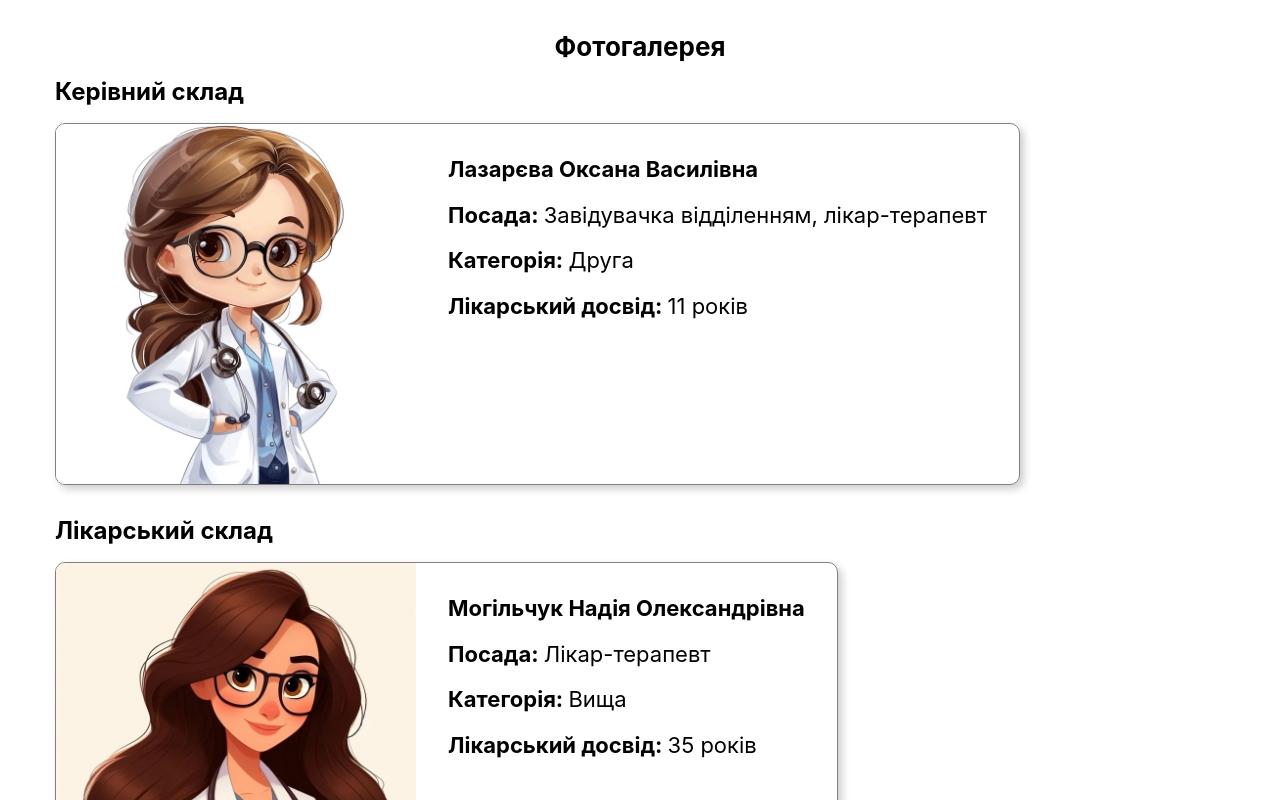
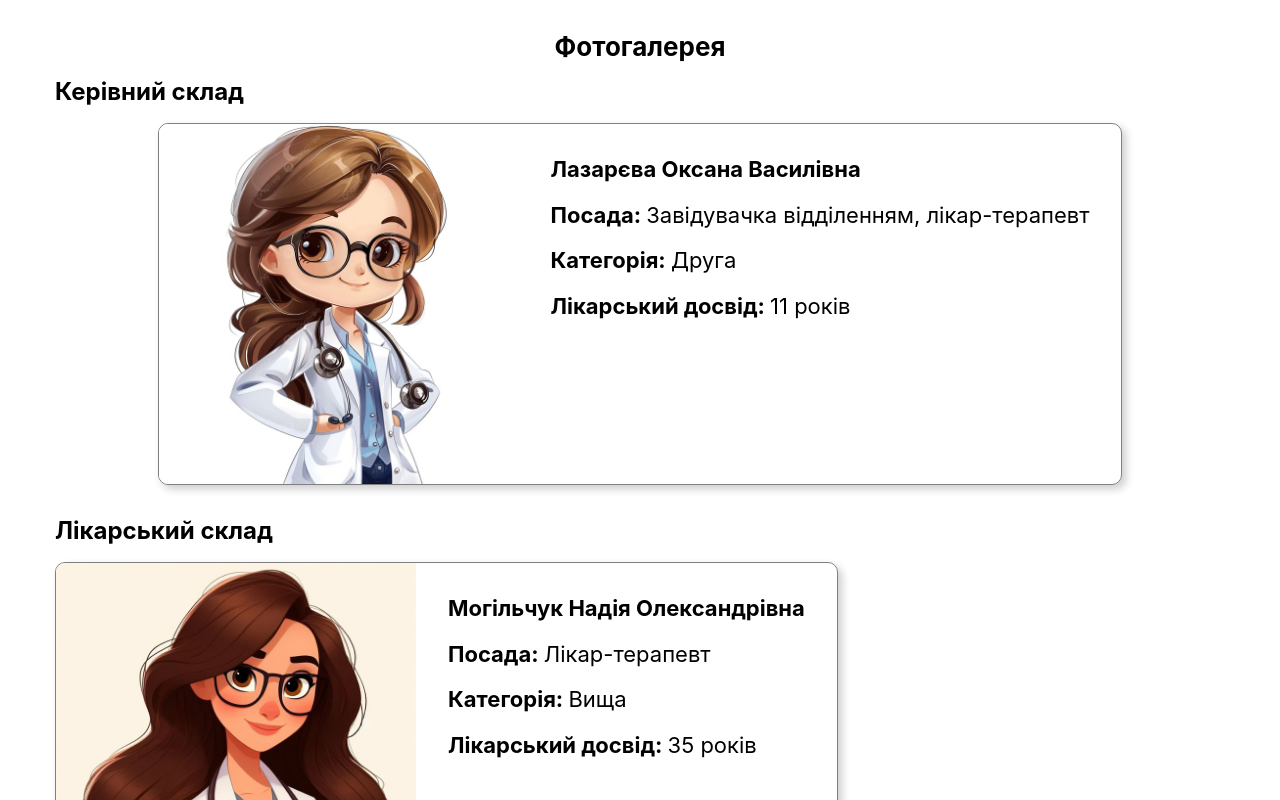
Before and after one commit to oleksandrmaliy/Neurosurgery10, a React (Vite) app: page / in a window 1280 px wide. Shown: the part 1860-2660 px from the top of the page. Built offline with nearby package versions, Linux system fonts and the light colour scheme.

Commit message:
adjusted nurses list

```diff
--- a/src/components/therapy/therapy.jsx
+++ b/src/components/therapy/therapy.jsx
@@ -143,7 +143,7 @@ function Therapy() {
           <h3 className={css.sectionName}>Фотогалерея</h3>
           <div className={css.subsection}>
             <h4 className={css.subsectionName}>Керівний склад</h4>
-            <div className={css.card1}>
+            <div className={css.headCard}>
               <img
                 className={css.photo}
                 src="/manager.jpg"
@@ -385,7 +385,7 @@ function Therapy() {
           </div>
           <div className={css.subsection}>
             <h4 className={css.subsectionName}>Сестринський склад</h4>
-            <div className={css.card1}>
+            <div className={css.headCard}>
               <img
                 className={css.photo}
                 src="/headnurse.jpg"
@@ -410,16 +410,12 @@ function Therapy() {
                 </p>
               </div>
             </div>
-            <div className={css.card2}>
+            <div className={css.card1}>
               <img className={css.photo} src="/nurses.jpg" alt="Медсестри" />
               <div className={css.name}>
                 <p>
-                  <strong>Павленко Галина Степанівна</strong>, медична сестра
-                </p>
-                <br />
-                <p>
                   <strong>Омельченко Світлана Миколаївна</strong>, медична
-                  сестра
+                  сестра вищої категорії
                 </p>
                 <br />
                 <p>
@@ -431,15 +427,31 @@ function Therapy() {
                 </p>
               </div>
             </div>
+            <div className={css.card2}>
+              <img className={css.photo} src="/nurses.jpg" alt="Медсестри" />
+              <div className={css.name}>
+                <p>
+                  <strong>Павленко Галина Степанівна</strong>, медична сестра
+                  вищої категорії
+                </p>
+                <br />
+                <p>
+                  <strong>Новак Анна Василівна</strong>, медична сестра вищої
+                  категорії
+                </p>
+                <br />
+                <p>
+                  <strong>Домашевкська Світлана Анатоліївна</strong>, медична
+                  сестра вищої категорії
+                </p>
+              </div>
+            </div>
             <div className={css.card1}>
               <img className={css.photo} src="/nurses.jpg" alt="Медсестри" />
               <div className={css.name}>
                 <p>
                   <strong>Приседько Ольга Андріївна</strong>, медична сестра
-                </p>
-                <br />
-                <p>
-                  <strong>Новак Анна Василівна</strong>, медична сестра
+                  вищої категорії
                 </p>
                 <br />
                 <p>
@@ -454,7 +466,7 @@ function Therapy() {
           </div>
           <div className={css.subsection}>
             <h4 className={css.subsectionName}>Молодший сестринський склад</h4>
-            <div className={css.card1}>
+            <div className={css.headCard}>
               <img
                 className={css.photo}
                 src="/nurseboss.jpg"
@@ -471,7 +483,7 @@ function Therapy() {
                 <br />
                 <p>
                   <strong>Досвід: </strong>
-                  {getYearsExp(2024)}
+                  {getYearsExp(1996)}
                 </p>
               </div>
             </div>
--- a/src/components/therapy/therapy.module.css
+++ b/src/components/therapy/therapy.module.css
@@ -1,6 +1,6 @@
 .container {
   width: 100%;
-  margin: 16px 0;
+  margin: 16px 16px;
   padding: 32px 16px 16px;
   /* border: gray solid 2px;
   border-radius: 20px; */
@@ -44,6 +44,7 @@ p {
   margin-bottom: 16px;
 }
 
+.headCard,
 .card1,
 .card2 {
   width: 100%;
@@ -77,23 +78,30 @@ p {
 @media (min-width: 721px) {
   .container {
     max-width: 690px;
+    margin-right: auto;
+    margin-left: auto;
   }
 
   .photo {
     width: 270px;
   }
 
+  .headCard {
+    flex-direction: row;
+    width: fit-content;
+    margin-right: auto;
+    margin-left: auto;
+  }
+
   .card1 {
     flex-direction: row;
     width: fit-content;
     margin-right: auto;
-    flex-direction: row;
   }
   .card2 {
     flex-direction: row-reverse;
     width: fit-content;
     margin-left: auto;
-    flex-direction: row-reverse;
   }
 
   h2 {
@@ -113,6 +121,8 @@ p {
 @media (min-width: 961px) {
   .container {
     max-width: 930px;
+    margin-right: auto;
+    margin-left: auto;
   }
 
   .photo {
@@ -136,6 +146,8 @@ p {
 @media (min-width: 1201px) {
   .container {
     max-width: 1170px;
+    margin-right: auto;
+    margin-left: auto;
   }
 
   .photo {
```
